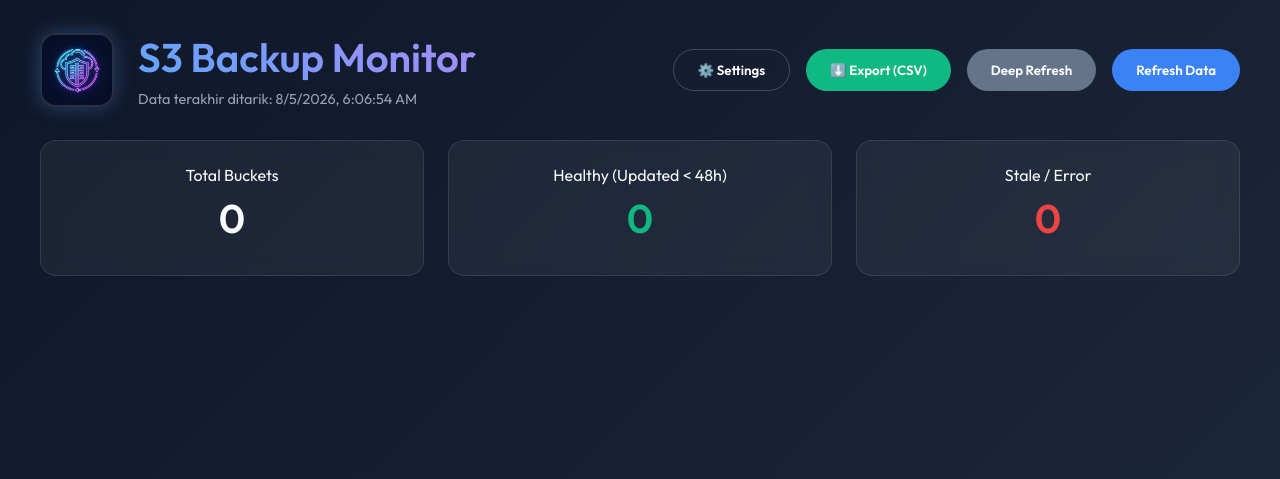
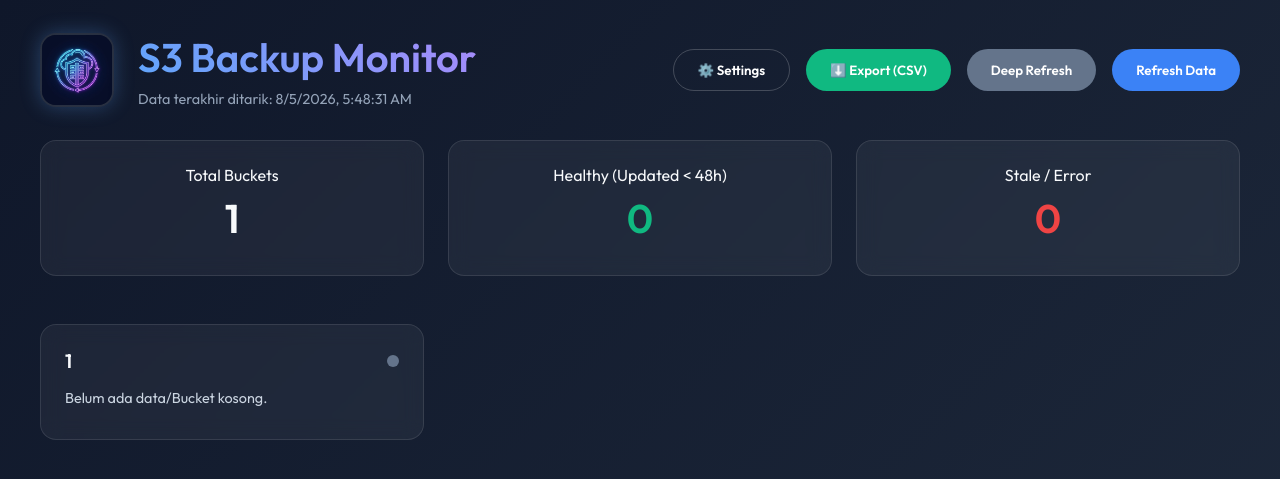
Before and after one commit to palungan7/s3-backup-monitor, a Flask app: page / in a window 1280 px wide. Shown: the top 479 px of the page. Run offline with Flask 3, Linux system fonts and the light colour scheme; data that the repository does not hold is empty.

Commit message:
Update templates/index.html with backend scheduler & settings UI

```diff
--- a/templates/index.html
+++ b/templates/index.html
@@ -4,6 +4,7 @@
     <meta charset="UTF-8">
     <meta name="viewport" content="width=device-width, initial-scale=1.0">
     <title>S3 Backup Monitor</title>
+    <link rel="icon" type="image/jpeg" href="/static/logo.jpg?v=2">
     <link href="https://fonts.googleapis.com/css2?family=Outfit:wght@300;400;600&display=swap" rel="stylesheet">
     <style>
         :root {
@@ -275,7 +276,7 @@
     <div class="container">
         <header>
             <div class="header-title-container">
-                <img src="/static/logo.jpg" alt="Logo" class="logo">
+                <img src="/static/logo.jpg?v=2" alt="Logo" class="logo">
                 <div>
                     <h1>S3 Backup Monitor</h1>
                     <div id="last-fetched" style="font-size:0.9rem; color:#94a3b8; margin-top:0.5rem;">Data terakhir ditarik: Memuat...</div>
@@ -347,6 +348,7 @@
 
     <script>
         function formatBytes(bytes, decimals = 2) {
+            if (bytes === undefined || bytes === null) return 'Menghitung...';
             if (!+bytes) return '0 Bytes';
             const k = 1024;
             const dm = decimals < 0 ? 0 : decimals;
@@ -371,7 +373,7 @@
             return Math.floor(seconds) + " seconds ago";
         }
 
-        const bucketStatuses = {};
+        let bucketStatuses = {};
         let totalBucketsCount = 0;
         let bucketDataCache = []; // Menyimpan data hasil tarikan terakhir untuk export
 
@@ -387,9 +389,8 @@
                 let statusText = bucket.status ? bucket.status.toUpperCase() : 'UNKNOWN';
                 let lastUpdate = bucket.last_update ? new Date(bucket.last_update).toLocaleString() : 'N/A';
                 let latestFile = bucket.latest_file || 'N/A';
-                let sizeStr = formatBytes(bucket.size || 0);
+                let sizeStr = bucket.size !== undefined ? formatBytes(bucket.size) : 'N/A';
 
-                // Tambahkan tanda kutip ganda pada setiap kolom untuk menghindari error format CSV jika ada koma di dalam teks
                 let row = `"${bucket.name}","${statusText}","${lastUpdate}","${latestFile}","${sizeStr}"`;
                 csv += row + "\n";
             });
@@ -416,65 +417,51 @@
             document.getElementById('stale-buckets').innerText = stale;
         }
 
-        function saveToLocalStorage() {
-            const data = {
-                timestamp: document.getElementById('last-fetched').innerText,
-                buckets: bucketDataCache,
-                bucketStatuses: Object.assign({}, bucketStatuses),
-                totalBucketsCount: totalBucketsCount
-            };
-            localStorage.setItem('s3_monitor_data', JSON.stringify(data));
-        }
+        function renderDashboardFromCache(data) {
+            const dateObj = new Date(data.timestamp);
+            document.getElementById('last-fetched').innerText = 'Data terakhir ditarik: ' + dateObj.toLocaleString();
 
-        function loadFromLocalStorage() {
-            const cached = localStorage.getItem('s3_monitor_data');
-            if (cached) {
-                try {
-                    const data = JSON.parse(cached);
-                    if (data.buckets && data.buckets.length > 0) {
-                        return data;
-                    }
-                } catch (e) {
-                    console.error("Gagal membaca cache lokal", e);
-                }
-            }
-            return null;
-        }
-
-        function renderDashboardFromCache(data) {
-            document.getElementById('last-fetched').innerText = data.timestamp;
-            totalBucketsCount = data.totalBucketsCount;
-            bucketDataCache = data.buckets;
-
-            // Restore bucketStatuses
-            for (const key in data.bucketStatuses) {
-                bucketStatuses[key] = data.bucketStatuses[key];
-            }
-
-            updateStatsUI();
+            bucketDataCache = [];
+            bucketStatuses = {};
 
             const dashboard = document.getElementById('dashboard');
             dashboard.innerHTML = '';
 
-            data.buckets.forEach(bucket => {
+            const buckets = Object.keys(data.buckets).map(key => {
+                const b = data.buckets[key];
+                b.name = key;
+                return b;
+            });
+
+            totalBucketsCount = buckets.length;
+
+            buckets.forEach(bucket => {
+                bucketDataCache.push(bucket);
+                if (bucket.status) {
+                    bucketStatuses[bucket.name] = bucket.status;
+                }
+
                 const card = document.createElement('div');
                 card.className = 'bucket-card';
                 card.id = 'card-' + bucket.name.replace(/[^a-zA-Z0-9_-]/g, '');
 
-                let statusColor = 'status-' + bucket.status;
+                let statusColor = bucket.status ? 'status-' + bucket.status : 'status-empty';
                 let statusText = bucket.status ? bucket.status.toUpperCase() : 'UNKNOWN';
 
                 let detailsHTML = '';
                 if (bucket.status === 'error') {
                     detailsHTML = '<p style="color:var(--stale)">Error memuat data</p>';
-                } else if (bucket.status === 'empty') {
-                    detailsHTML = '<p>Bucket kosong, tidak ada backup.</p>';
+                } else if (!bucket.status || bucket.status === 'empty') {
+                    detailsHTML = '<p>Belum ada data/Bucket kosong.</p>';
+                    if (bucket.size !== undefined) {
+                        detailsHTML += `<p>Total Storage: <strong>${formatBytes(bucket.size)}</strong></p>`;
+                    }
                 } else {
-                    const dateObj = new Date(bucket.last_update);
+                    const bDateObj = new Date(bucket.last_update);
                     detailsHTML = `
                         <p>Status: <strong style="color: ${bucket.status === 'healthy' ? 'var(--healthy)' : 'var(--stale)'}">${statusText}</strong></p>
-                        <p>Last Update: <span class="timestamp">${dateObj.toLocaleString()}</span></p>
-                        <p>Latest File: <span class="timestamp" title="${bucket.latest_file}">${bucket.latest_file.split('/').pop()}</span></p>
+                        <p>Last Update: <span class="timestamp">${bDateObj.toLocaleString()}</span></p>
+                        <p>Latest File: <span class="timestamp" title="${bucket.latest_file}">${bucket.latest_file ? bucket.latest_file.split('/').pop() : 'N/A'}</span></p>
                         <p>Total Storage: <strong>${formatBytes(bucket.size)}</strong></p>
                         <p><i>${timeSince(bucket.last_update)}</i></p>
                     `;
@@ -491,35 +478,31 @@
                 `;
                 dashboard.appendChild(card);
             });
+
+            updateStatsUI();
             document.getElementById('loading').style.display = 'none';
         }
-
-        let previousSizes = {};
 
         async function fetchBucketDetail(bucketName, cardElement, mode = 'fast') {
             try {
                 const res = await fetch('/api/bucket/' + encodeURIComponent(bucketName) + '?mode=' + mode);
                 const bucket = await res.json();
 
-                // Jika mode fast, gunakan ukuran dari cache lokal agar angkanya tidak hilang (0 bytes)
-                if (bucket.size === null) {
-                    if (previousSizes[bucketName] !== undefined && previousSizes[bucketName] !== null) {
-                        bucket.size = previousSizes[bucketName];
-                    } else {
-                        bucket.size = 0;
+                const existingIndex = bucketDataCache.findIndex(b => b.name === bucketName);
+                if (existingIndex !== -1) {
+                    // Update size if deep mode, else keep old size
+                    if (mode !== 'deep' && bucketDataCache[existingIndex].size !== undefined && bucket.size === undefined) {
+                        bucket.size = bucketDataCache[existingIndex].size;
                     }
+                    bucketDataCache[existingIndex] = bucket;
+                } else {
+                    bucketDataCache.push(bucket);
                 }
-
-                // Simpan ke cache untuk keperluan export Excel
-                const existingIndex = bucketDataCache.findIndex(b => b.name === bucketName);
-                if (existingIndex !== -1) bucketDataCache[existingIndex] = bucket;
-                else bucketDataCache.push(bucket);
 
                 bucketStatuses[bucketName] = bucket.status;
                 updateStatsUI();
-                saveToLocalStorage();
 
-                let statusColor = 'status-' + bucket.status;
+                let statusColor = bucket.status ? 'status-' + bucket.status : 'status-empty';
                 let statusText = bucket.status ? bucket.status.toUpperCase() : 'UNKNOWN';
 
                 let detailsHTML = '';
@@ -527,6 +510,9 @@
                     detailsHTML = '<p style="color:var(--stale)">' + bucket.error + '</p>';
                 } else if (bucket.status === 'empty') {
                     detailsHTML = '<p>Bucket kosong, tidak ada backup.</p>';
+                    if (bucket.size !== undefined) {
+                        detailsHTML += `<p>Total Storage: <strong>${formatBytes(bucket.size)}</strong></p>`;
+                    }
                 } else {
                     const dateObj = new Date(bucket.last_update);
                     detailsHTML = `
@@ -550,7 +536,6 @@
             } catch (err) {
                 bucketStatuses[bucketName] = 'error';
                 updateStatsUI();
-                saveToLocalStorage();
                 cardElement.innerHTML = `
                     <div class="bucket-name">${bucketName} <span class="status-indicator status-error"></span></div>
                     <div class="bucket-details"><p style="color:var(--stale)">Gagal memuat data</p></div>
@@ -562,39 +547,22 @@
             const loadingEl = document.getElementById('loading');
             const dashboard = document.getElementById('dashboard');
 
-            loadingEl.style.display = 'block';
-            loadingEl.innerHTML = '<div class="spinner"></div> Mengambil daftar bucket...';
-
             if (isInitial || dashboard.innerHTML === '') {
+                loadingEl.style.display = 'block';
+                loadingEl.innerHTML = '<div class="spinner"></div> Mengambil daftar bucket...';
                 dashboard.innerHTML = '';
             }
 
             try {
-                if (!isInitial) {
-                    // Simpan size lama sebelum cache dihapus
-                    previousSizes = {};
-                    bucketDataCache.forEach(b => {
-                        previousSizes[b.name] = b.size;
-                    });
-                }
-
-                bucketDataCache = []; // Reset cache saat menarik ulang data
-                // Kosongkan bucketStatuses juga
-                for (let prop in bucketStatuses) { if (bucketStatuses.hasOwnProperty(prop)) { delete bucketStatuses[prop]; } }
-
                 const res = await fetch('/api/buckets');
                 const data = await res.json();
 
                 if (data.error) throw new Error(data.error);
 
                 loadingEl.style.display = 'none';
-                document.getElementById('last-fetched').innerText = 'Data terakhir ditarik: ' + new Date().toLocaleString();
 
                 totalBucketsCount = data.buckets.length;
                 updateStatsUI();
-                saveToLocalStorage();
-
-                const currentBuckets = new Set(data.buckets.map(b => b.name));
 
                 data.buckets.forEach(bucket => {
                     let cardId = 'card-' + bucket.name.replace(/[^a-zA-Z0-9_-]/g, '');
@@ -613,7 +581,7 @@
                         `;
                         dashboard.appendChild(card);
                     } else {
-                        // Tampilkan loading di kartu yang ada
+                        // Tampilkan updating di kartu yang ada
                         card.innerHTML = `
                             <div class="bucket-name">${bucket.name}</div>
                             <div class="bucket-details" style="text-align:center; padding: 1rem 0;">
@@ -633,27 +601,19 @@
         }
 
         async function init() {
-            // Render instant dari localStorage agar UI tidak kosong/loading (Sesuai permintaan)
-            const cachedUI = loadFromLocalStorage();
-            if (cachedUI) {
-                renderDashboardFromCache(cachedUI);
-            }
+            try {
+                // Tarik SELURUH UI State dari backend secara instan!
+                const res = await fetch('/api/dashboard');
+                const cacheData = await res.json();
 
-            try {
-                // Tarik cache size dari backend (hasil background job semalam)
-                const cacheRes = await fetch('/api/cache');
-                const cacheData = await cacheRes.json();
-
-                // Masukkan ke memori previousSizes agar dipakai saat refresh mode=fast
-                for (let bName in cacheData) {
-                    previousSizes[bName] = cacheData[bName];
+                if (cacheData && cacheData.buckets && Object.keys(cacheData.buckets).length > 0) {
+                    renderDashboardFromCache(cacheData);
+                } else {
+                    // Jika backend benar-benar kosong, lakukan scan awal
+                    fetchData(true, 'fast');
                 }
             } catch (e) {
-                console.error("Gagal memuat cache dari backend:", e);
-            }
-
-            // Jika belum ada data sama sekali di browser, baru lakukan fetch
-            if (!cachedUI) {
+                console.error("Gagal memuat dashboard dari backend:", e);
                 fetchData(true, 'fast');
             }
         }
```
